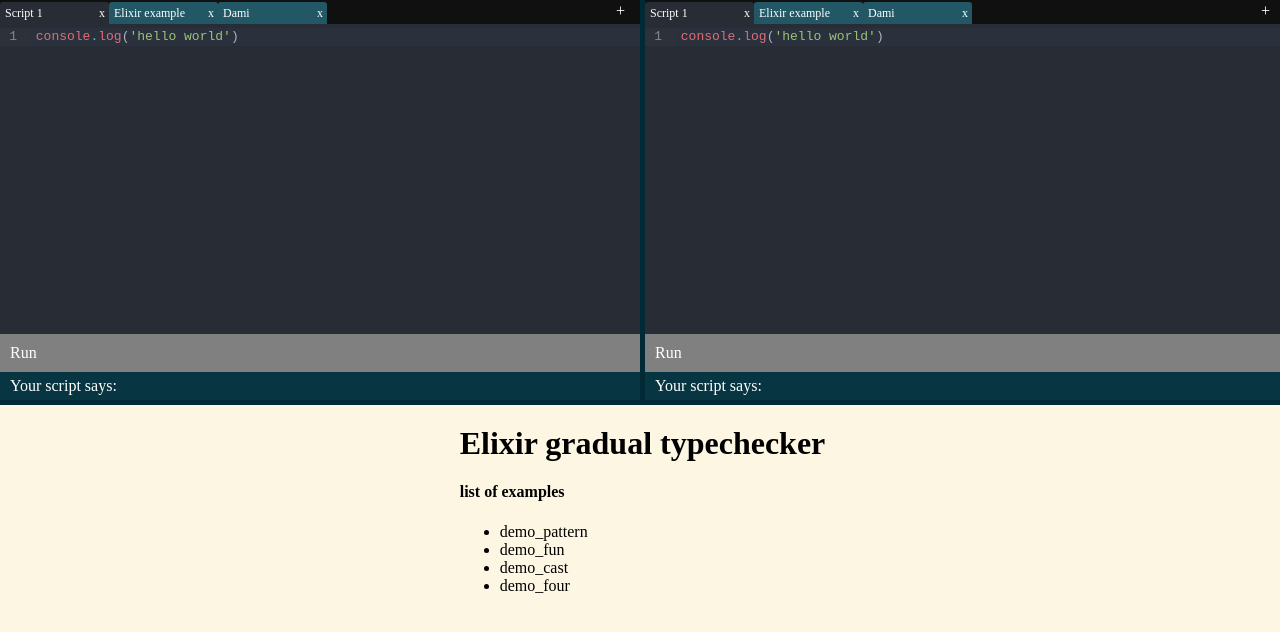
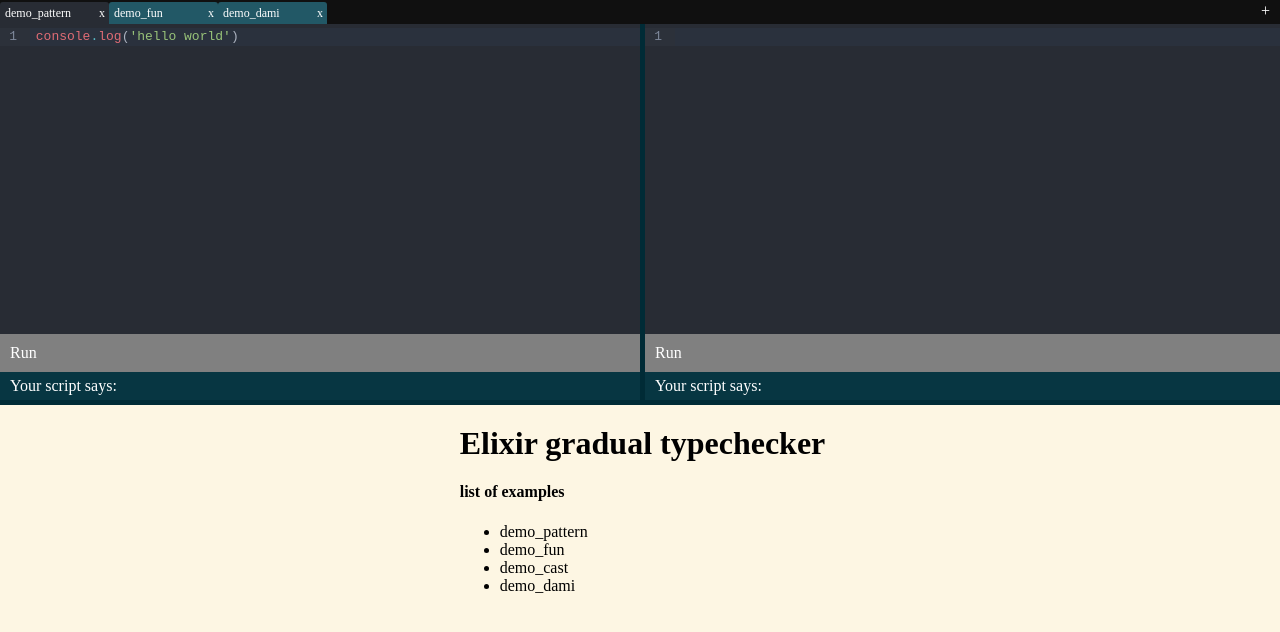
Before and after one commit to NicolasFerencz/online-typechecker, a React (Create React App) app: page / in a window 1280 px wide. Shown: the top 632 px of the page. Built offline with nearby package versions, Linux system fonts and the light colour scheme.

Commit message:
refactor en tabs

```diff
--- a/src/Components/CodeMirror/index.js
+++ b/src/Components/CodeMirror/index.js
@@ -4,70 +4,26 @@
 import styles from './index.module.css'
 import { oneDark } from "@codemirror/theme-one-dark";
 
-export default function Code({ propCodeWidth, propCodeHeight, scripts = [] }) {
-  const [id, setId] = useState(2)
+export default function Code({ propCodeWidth, propCodeHeight, code = '', onCodeChange }) {
   const [result, setResult] = useState('')
-  const [tabs, setTabs] = useState(scripts)
-  const [selectedTab, setSelectedTab] = useState(0)
-
-  const deleteTab = (toDelete) => {
-    if (tabs.length === 1) return;
-    if (selectedTab === toDelete) setSelectedTab(0)
-    else if (selectedTab > toDelete) setSelectedTab(selectedTab - 1)
-    const newTabs = tabs.filter((item, index) => index !== toDelete)
-    setTabs(newTabs)
-  }
-
-  const addTab = () => {
-    setTabs([...tabs, { name: `script ${id}`, code: '' }]);
-    setId(id + 1)
-    setSelectedTab(tabs.length)
-  }
 
   return (
     <div>
-      <div className={styles['tabs-bar']} />
-      <div style={{display: 'flex'}}>
-        <div className={styles['tabs-wrapper']}>
-          <div className={styles['tabs-container']} style={{width: `${propCodeWidth - 30}px`}}>
-            {tabs.map((t,i) => {
-                return (
-                    <div
-                    key={i}
-                    className={styles['tab']}
-                    style={{background: selectedTab !== i ? '#225866' : '#282c34'}}
-                    >
-                        <div onClick={() => setSelectedTab(i)} className={styles['tab-name']}>{t.name}</div>
-                        <div onClick={() => deleteTab(i)}>x</div>
-                    </div>
-                )
-            })}
-          </div>
-          {tabs.length < 4 &&
-            <div onClick={() => addTab()} className={styles['add-tab']}>
-              +
-            </div>
-          }
-        </div>
-      </div>
         <div>
           <CodeMirror
-            value={tabs[selectedTab].code}
+            value={code}
             height={`${propCodeHeight - 90}px`}
             width={`${propCodeWidth}px`}
             extensions={[javascript({ jsx: true })]}
             onChange={(value, viewUpdate) => {
               if (viewUpdate.changes.sections.length === 2) return;
-              setTabs(tabs.map((t, i) => {
-                if (i === selectedTab) return { ...t, code: value};
-                  return t;
-              }))
+              onCodeChange(value)
             }}
             theme={oneDark}
           />
         </div>
         <div
-          onClick={() => setResult(eval(tabs[selectedTab].code))}
+          onClick={() => setResult(eval(code))}
           className={styles['commands']}
         >
           <span>Run</span>
--- a/src/Components/CodeMirrorHolder/index.js
+++ b/src/Components/CodeMirrorHolder/index.js
@@ -1,8 +1,9 @@
 import CodeMirror from '../CodeMirror';
 import { useState, useCallback, useEffect } from 'react';
 import styles from './index.module.css'
-import scripts from '../../initial-scripts.json'
+import initialScripts from '../../initial-scripts.json'
 import Document from '../Document';
+import exampleScripts from '../../example-scripts.json';
 
 const minDrawerWidth = 50;
 const maxDrawerWidth = 1000;
@@ -10,8 +11,11 @@
 const maxDrawerHeight = 1000;
 
 export default function Holder() {
+  const [id, setId] = useState(1)
   const [width, setWidth] = useState(window.innerWidth/2)
   const [height, setHeight] = useState(window.innerHeight/2)
+  const [scripts, setScripts] = useState(exampleScripts)
+  const [selected, setSelected] = useState(0)
 
   const handleResize = () => {
     setWidth(window.innerWidth/2)
@@ -55,15 +59,68 @@
     }
   }, []);
 
+  const deleteTab = (name) => {
+    if(scripts.filter(s => s.showing).length === 1) return
+    setScripts(scripts.map((s, i) => {
+      if (s.name !== name) return s
+      return { ...s, showing: false };
+    }))
+    console.log(scripts[selected].showing)
+    setSelected(scripts.findIndex(s => s.showing))
+  }
+
+  const addTab = (name) => {
+    setScripts(scripts.map((s, i) => {
+      if (s.name !== name) return s;
+      setSelected(i)
+      return { ...s, showing: true };
+    }))
+  }
+
+  const selectTab = (name) => {
+    setSelected(scripts.findIndex(s => s.name === name))
+  }
+
+  const addScript = () => {
+    setScripts([...scripts, { name: `Script ${id}`, code: '', showing: true, deletable: false }])
+    setId(id + 1)
+  }
+
+  const onCodeChange = (newCode) => {
+    scripts[selected].code = newCode;
+  }
+
   return (
     <div>
+      <div className={styles['tabs-bar']} />
       <div style={{display: 'flex'}}>
-      <CodeMirror scripts={scripts} propCodeWidth={width} propCodeHeight={height} />
+        <div className={styles['tabs-wrapper']}>
+          <div className={styles['tabs-container']} style={{width: `${window.innerWidth - 30}px`}}>
+            {scripts.filter(s => s.showing).map((t,i) => {
+                return (
+                    <div
+                    key={i}
+                    className={styles['tab']}
+                    style={{background: scripts[selected].name !== t.name ? '#225866' : '#282c34'}}
+                    >
+                        <div onClick={() => selectTab(t.name)} className={styles['tab-name']}>{t.name}</div>
+                        <div onClick={() => deleteTab(t.name)} >x</div>
+                    </div>
+                )
+            })}
+          </div>
+          <div className={styles['add-tab']} onClick={() => addScript()}>
+            +
+          </div>
+        </div>
+      </div>
+      <div style={{display: 'flex'}}>
+        <CodeMirror onCodeChange={(newCode) => onCodeChange(newCode)} code={scripts[selected].code} propCodeWidth={width} propCodeHeight={height} />
         <div onMouseDown={e => handleMouseDownW(e)} className={styles['width-dragger']} />
-        <CodeMirror scripts={scripts} propCodeWidth={window.innerWidth - width} propCodeHeight={height} />
+        <CodeMirror propCodeWidth={window.innerWidth - width} propCodeHeight={height} />
       </div>
       <div onMouseDown={e => handleMouseDownH(e)} className={styles['height-dragger']} />
-      <Document propCodeHeight={window.innerHeight - height} />
+      <Document addTab={(name) => addTab(name)} propCodeHeight={window.innerHeight - height} />
     </div>
   );
 }
--- a/src/Components/CodeMirrorHolder/index.module.css
+++ b/src/Components/CodeMirrorHolder/index.module.css
@@ -14,3 +14,65 @@
   padding: 4px 0 0;
   borderTop: 1px solid #ddd;
 }
+
+.tabs-wrapper {
+  display: flex;
+  justify-content: space-between;
+  height: 22px;
+  width: 100%;
+}
+
+.tabs-bar {
+  width: 100%;
+  height: 2px;
+}
+
+.tab {
+  color: white;
+  display: flex;
+  justify-contet: space-between;
+  align-items: center;
+  padding: 0 4px 0 5px;
+  width: 100px;
+  flex-shrink: 1;
+  border-radius: 3px 3px 0 0;
+  font-size: 12px;
+  cursor: pointer;
+}
+
+.tab-name {
+  flex-grow: 1;
+  white-space: nowrap;
+  overflow: hidden;
+  text-overflow: ellipsis;
+  margin-right: 10px;
+}
+
+.add-tab {
+  padding-right: 15px;
+  padding-bottom: 3px;
+  cursor: pointer;
+  width: 3%;
+  display: flex;
+  justify-content: end;
+  color: white;
+}
+
+.tabs-container {
+    display: flex;
+    overflow-x: hidden;
+    overflow-y: hidden;
+}
+
+.output {
+  background: #073642;
+  color: white;
+  padding: 5px 5px 5px 10px;
+}
+
+.commands {
+  margin: auto;
+  padding: 10px;
+  background: grey;
+  color: white
+}
--- a/src/Components/Document/index.js
+++ b/src/Components/Document/index.js
@@ -1,7 +1,7 @@
 import styles from './index.module.css'
 import exampleScripts from '../../example-scripts.json'
 
-export default function Document({ propCodeHeight, addExample }) {
+export default function Document({ propCodeHeight, addTab }) {
 
   return (
     <div className={styles['wrapper']} style={{height:`${propCodeHeight}px`}}>
@@ -12,7 +12,7 @@
           <ul>
             {exampleScripts.map((s, i) => {
               return (
-                <li onClick={() => addExample(s.name)} key={i}>{s.name}</li>
+                <li onClick={() => addTab(s.name)} key={i}>{s.name}</li>
               );
             })}
           </ul>
--- a/src/example-scripts.json
+++ b/src/example-scripts.json
@@ -1,18 +1,22 @@
 [
   {
-      "name": "demo_pattern",
-      "code": "console.log('hello world')"
+    "name": "demo_pattern",
+    "code": "console.log('hello world')",
+    "showing": true
   },
   {
-      "name": "demo_fun",
-      "code": "x = 3"
+    "name": "demo_fun",
+    "code": "x = 3",
+    "showing": true
   },
   {
-      "name": "demo_cast",
-      "code": "6"
+    "name": "demo_cast",
+    "code": "6",
+    "showing": false
   },
   {
-    "name": "demo_four",
-    "code": "6"
-}
+    "name": "demo_dami",
+    "code": "6",
+    "showing": true
+  }
 ]
```
